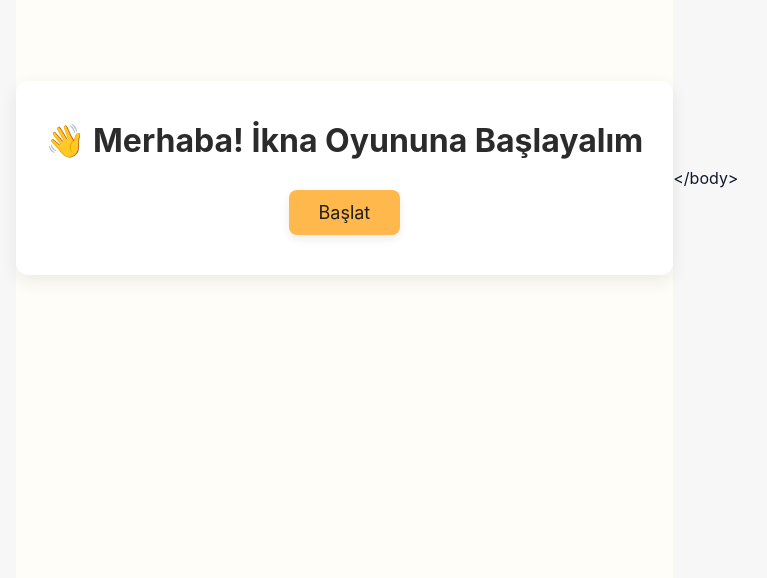
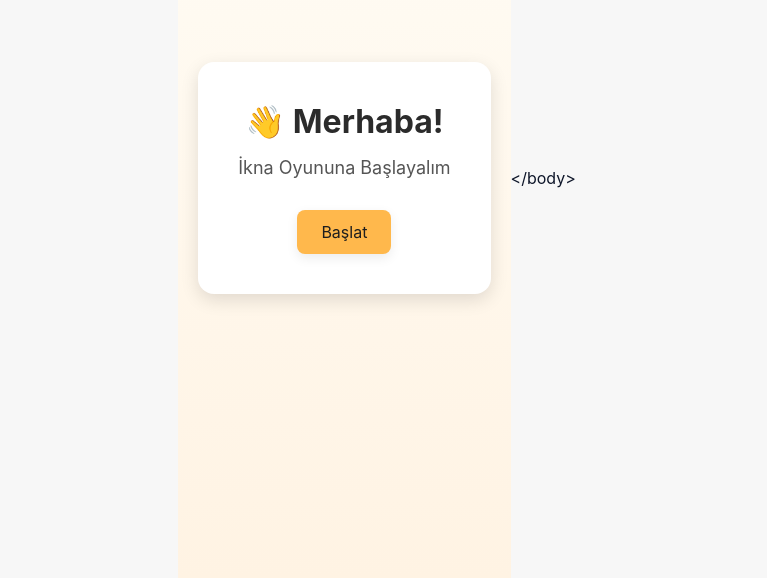
Before and after one commit to omerali1996/convince_app_v1, a React (Create React App) app: page / in a window 1280 px wide. Shown: the part 222-800 px from the top of the page, without its empty margins (263-1030 px from the left). Built offline with nearby package versions, Linux system fonts and the light colour scheme; no server answers.

Commit message:
Update WelcomeScreen.jsx

```diff
--- a/src/components/WelcomeScreen.jsx
+++ b/src/components/WelcomeScreen.jsx
@@ -2,46 +2,69 @@ import React from "react";
 import { useGame } from "../context/GameContext";
 
 export default function WelcomeScreen() {
-  const { startGame } = useGame();
+  const { nextStep } = useGame();
 
   return (
-    <div style={{
-      display: "flex",
-      flexDirection: "column",
-      justifyContent: "center",
-      alignItems: "center",
-      height: "100vh",
-      background: "#FFFDF7",
-      fontFamily: '"Inter", sans-serif'
-    }}>
-      <div style={{
-        textAlign: "center",
-        background: "#fff",
-        padding: "40px 30px",
-        borderRadius: 12,
-        boxShadow: "0 6px 18px rgba(0,0,0,0.08)"
-      }}>
-        <h1 style={{ color: "#2B2B2B", fontSize: "2rem" }}>👋 Merhaba! İkna Oyununa Başlayalım</h1>
-        <button
-          onClick={startGame}
-          style={{
-            marginTop: 30,
-            padding: "12px 30px",
-            fontSize: 18,
-            cursor: "pointer",
-            backgroundColor: "#FFB84C",
-            color: "#1E1E1E",
-            border: "none",
-            borderRadius: 8,
-            boxShadow: "0 4px 10px rgba(0,0,0,0.08)",
-            transition: "all 0.2s"
-          }}
-          onMouseOver={(e)=> e.currentTarget.style.transform="translateY(-2px)"}
-          onMouseOut={(e)=> e.currentTarget.style.transform="translateY(0)"}
-        >
+    <div style={containerStyle}>
+      <div style={cardStyle}>
+        <h1 style={titleStyle}>👋 Merhaba!</h1>
+        <p style={subtitleStyle}>İkna Oyununa Başlayalım</p>
+        <button style={startButtonStyle} onClick={nextStep}>
           Başlat
         </button>
       </div>
     </div>
   );
 }
+
+// -------------------------
+// Styles
+// -------------------------
+const containerStyle = {
+  minHeight: "100vh",
+  display: "flex",
+  justifyContent: "center",
+  alignItems: "center",
+  background: "linear-gradient(to bottom, #FFFDF7, #FFF3E3)",
+  fontFamily: '"Inter", "Roboto", sans-serif',
+  padding: 20,
+};
+
+const cardStyle = {
+  textAlign: "center",
+  padding: 40,
+  background: "#fff",
+  borderRadius: 16,
+  boxShadow: "0 6px 18px rgba(0,0,0,0.12)",
+  maxWidth: 400,
+  width: "100%",
+};
+
+const titleStyle = {
+  margin: 0,
+  fontSize: 32,
+  color: "#2B2B2B",
+};
+
+const subtitleStyle = {
+  margin: "16px 0 32px",
+  fontSize: 18,
+  color: "#555",
+};
+
+const startButtonStyle = {
+  padding: "12px 24px",
+  fontSize: 16,
+  backgroundColor: "#FFB84C",
+  color: "#1E1E1E",
+  border: "none",
+  borderRadius: 8,
+  cursor: "pointer",
+  boxShadow: "0 4px 12px rgba(0,0,0,0.08)",
+  transition: "transform 0.2s, box-shadow 0.2s",
+};
+
+startButtonStyle[":hover"] = {
+  transform: "translateY(-2px)",
+  boxShadow: "0 6px 16px rgba(0,0,0,0.12)",
+};
```
